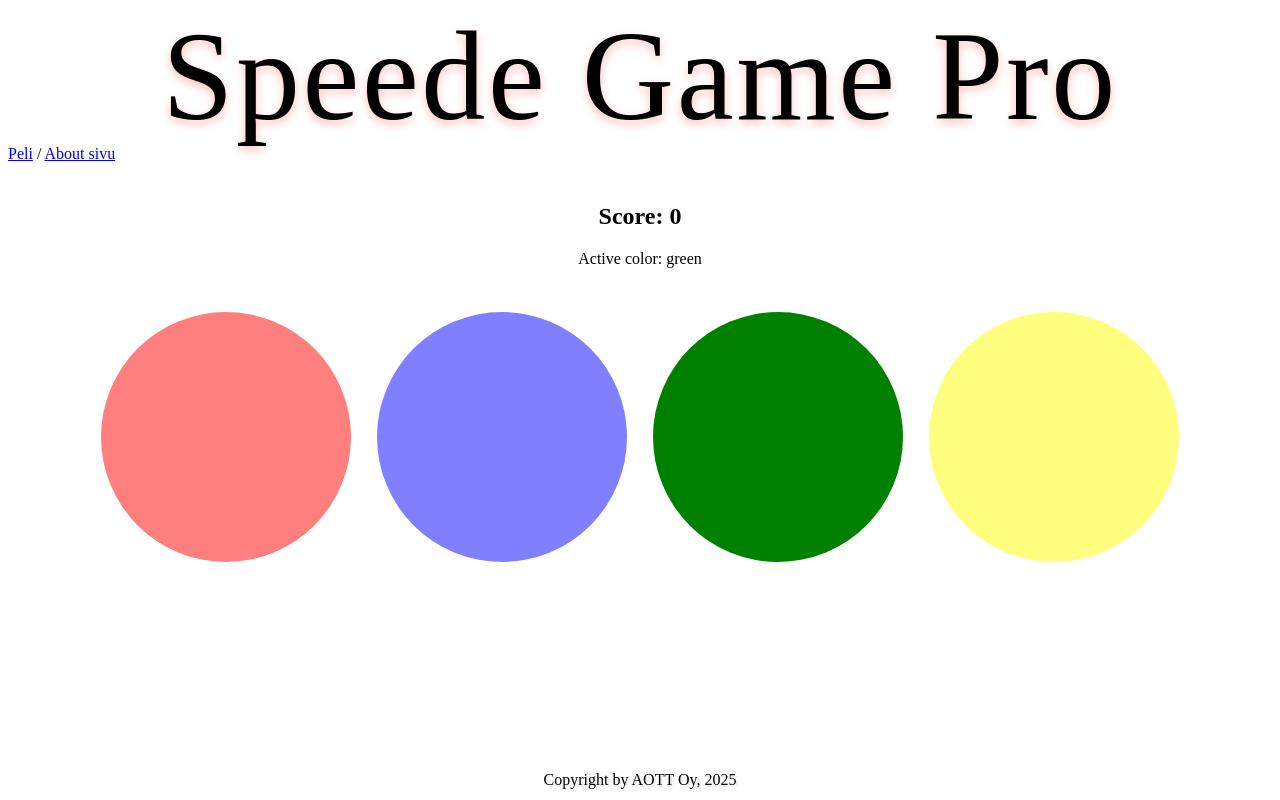
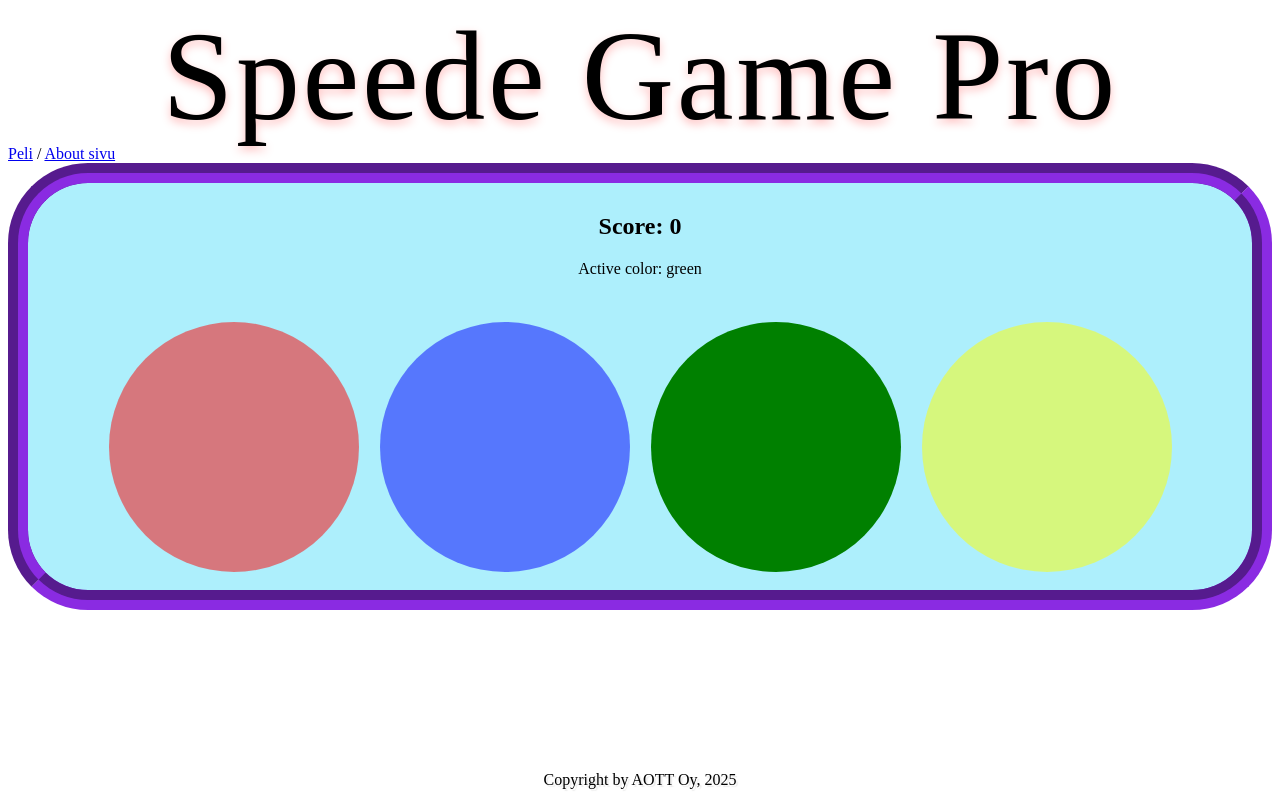
Before and after one commit to jamktiko/ryhma5, a SvelteKit app in the folder speedepeli/: page / in a window 1280 px wide. Built offline with nearby package versions, Linux system fonts and the light colour scheme; a web font is replaced by a local one.

Commit message:
gamecontainer stylee

```diff
--- a/speedepeli/src/routes/+page.svelte
+++ b/speedepeli/src/routes/+page.svelte
@@ -100,7 +100,12 @@
 		display: flex;
 		flex-direction: column;
 		align-items: center;
-		padding: 20px;
+		padding: 10px;
+		background: rgba(107, 226, 250, 0.55);
+border-radius: 80px;
+border-color: blueviolet;
+border-style:groove;
+border-width: 20px;
 	}
 
 	.score-display {
@@ -111,6 +116,6 @@
 	.button-container {
 		display: grid;
 		grid-template-columns: repeat(4,1fr);
-		gap:10px;
+		gap:5px;
 	}
 </style>
```
